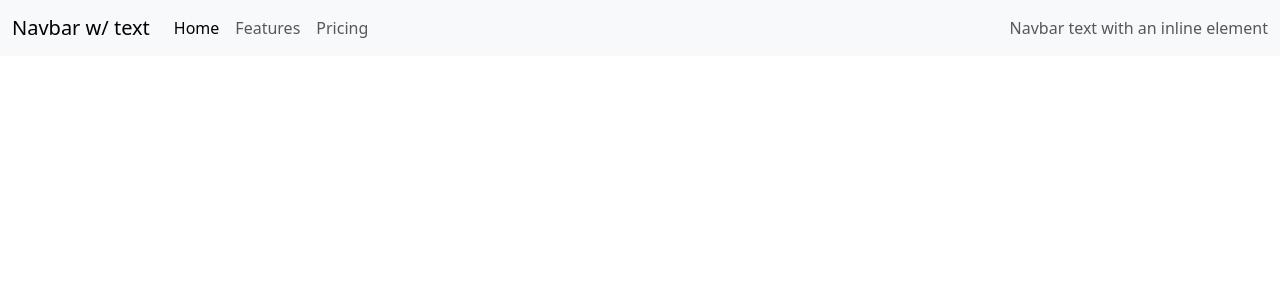
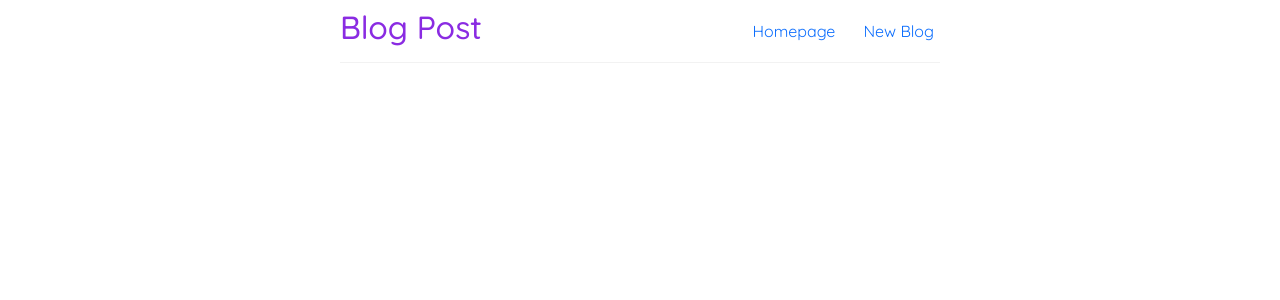
Before and after one commit to vincentrono254/React-blog, a React (Create React App) app: page / in a window 1280 px wide. Shown: the top 300 px of the page. Built offline with nearby package versions, Linux system fonts and the light colour scheme.

Commit message:
react router

```diff
--- a/package.json
+++ b/package.json
@@ -9,7 +9,8 @@
     "bootstrap": "^5.3.3",
     "react": "^18.3.1",
     "react-dom": "^18.3.1",
-    "react-scripts": "5.0.1",
+    "react-router-dom": "^5.3.4",
+    "react-scripts": "^5.0.1",
     "web-vitals": "^2.1.4"
   },
   "scripts": {
--- a/src/App.js
+++ b/src/App.js
@@ -1,11 +1,23 @@
 import "./App.css";
-import Navbar from "./components/Navbar";
+import { BrowserRouter as Router, Route, Switch } from "react-router-dom";
+import Home from "./components/Home";
+// import Create from "./components/Create";
+// import Navbar from "./components/Navbar";
 
 function App() {
   return (
-    <div className="App">
-      <Navbar />
-    </div>
+    <Router>
+      <div className="App">
+        <Home />
+
+        <div className="content">
+          <Switch>
+            <Route exact path="/"></Route>
+            <Route exact path="/"></Route>
+          </Switch>
+        </div>
+      </div>
+    </Router>
   );
 }
 
--- /dev/null
+++ b/src/components/Create.js
@@ -0,0 +1,76 @@
+import { useState } from "react";
+
+const UserInput = () => {
+  const [data, setData] = useState({
+    firstname: "",
+    lastname: "",
+    age: "",
+    course: "",
+  });
+
+  const handleInput = (e) => {
+    const { name, value } = e.target;
+    setData((prev) => {
+      return { ...prev, [name]: value };
+    });
+  };
+
+  const handleSubmit = (e) => {
+    // submit handle
+  };
+
+  return (
+    <div>
+      <form onSubmit={handleSubmit}>
+        <label>Firstname</label>
+        <br />
+        <input
+          type="text"
+          name="firstname"
+          onChange={handleInput}
+          placeholder="enter your firstname"
+        ></input>
+        <br />
+
+        <label>Lastname</label>
+        <br />
+        <input
+          type="text"
+          name="lastname"
+          onChange={handleInput}
+          placeholder="enter your lastname"
+        ></input>
+        <br />
+
+        <label>Age</label>
+        <br />
+        <input
+          type="text"
+          name="age"
+          onChange={handleInput}
+          placeholder="enter your age"
+        ></input>
+        <br />
+
+        <label>Course</label>
+        <br />
+        <input
+          type="text"
+          name="course"
+          onChange={handleInput}
+          placeholder="enter your course"
+        ></input>
+        <br />
+
+        <button type="submit">Submit</button>
+      </form>
+
+      <p>{data.firstname}</p>
+      <p>{data.lastname}</p>
+      <p>{data.age}</p>
+      <p>{data.course}</p>
+    </div>
+  );
+};
+
+export default UserInput;
--- /dev/null
+++ b/src/components/Home.js
@@ -0,0 +1,15 @@
+import { Link } from "react-router-dom";
+
+const Home = () => {
+  return (
+    <nav className="navbar">
+      <h2>Blog Post</h2>
+      <div className="links">
+        <Link to="/">Homepage</Link>
+        <Link to="/Create">New Blog</Link>
+      </div>
+    </nav>
+  );
+};
+
+export default Home;
--- a/src/components/Navbar.js
+++ b/src/components/Navbar.js
@@ -1,48 +1,14 @@
-import React, { Component } from "react";
+import { link } from "react-router-dom";
 
 const Navbar = () => {
   return (
-    <div>
-      <nav class="navbar navbar-expand-lg bg-body-tertiary">
-        <div class="container-fluid">
-          <a class="navbar-brand" href="#">
-            Navbar w/ text
-          </a>
-          <button
-            class="navbar-toggler"
-            type="button"
-            data-bs-toggle="collapse"
-            data-bs-target="#navbarText"
-            aria-controls="navbarText"
-            aria-expanded="false"
-            aria-label="Toggle navigation"
-          >
-            <span class="navbar-toggler-icon"></span>
-          </button>
-          <div class="collapse navbar-collapse" id="navbarText">
-            <ul class="navbar-nav me-auto mb-2 mb-lg-0">
-              <li class="nav-item">
-                <a class="nav-link active" aria-current="page" href="#">
-                  Home
-                </a>
-              </li>
-              <li class="nav-item">
-                <a class="nav-link" href="#">
-                  Features
-                </a>
-              </li>
-              <li class="nav-item">
-                <a class="nav-link" href="#">
-                  Pricing
-                </a>
-              </li>
-            </ul>
-            <span class="navbar-text">Navbar text with an inline element</span>
-          </div>
-        </div>
-      </nav>
-    </div>
+    <nav className="navbar">
+      <h2>Blog post</h2>
+      <div className="links">
+        <link to="/">Home</link>
+        <link to="Create">About</link>
+      </div>
+    </nav>
   );
 };
-
 export default Navbar;
--- a/src/index.css
+++ b/src/index.css
@@ -1,13 +1,34 @@
-body {
-  margin: 0;
-  font-family: -apple-system, BlinkMacSystemFont, 'Segoe UI', 'Roboto', 'Oxygen',
-    'Ubuntu', 'Cantarell', 'Fira Sans', 'Droid Sans', 'Helvetica Neue',
-    sans-serif;
-  -webkit-font-smoothing: antialiased;
-  -moz-osx-font-smoothing: grayscale;
+@import url("https://fonts.googleapis.com/css2?family=Quicksand:wght@300;400;500;600;700&display=swap");
+* {
+  margin: 0px;
+  font-family: "quicksand";
+  color: #333;
+}
+.navbar {
+  padding: 20px;
+  display: flex;
+  align-items: center;
+  max-width: 600px;
+  margin: 0 auto;
+  border-bottom: 1px solid #f2f2f2;
+}
+.navbar h2 {
+  color: blueviolet;
 }
 
-code {
-  font-family: source-code-pro, Menlo, Monaco, Consolas, 'Courier New',
-    monospace;
+.links {
+  margin-left: auto;
 }
+.links a {
+  margin-left: 16px;
+  text-decoration: none;
+  padding: 6px;
+}
+.navbar a :hover {
+  color: #f1356d;
+}
+.content {
+  max-width: 600px;
+  margin: 40px auto;
+  padding: 20px;
+}
--- a/src/index.js
+++ b/src/index.js
@@ -1,5 +1,6 @@
 import React from "react";
 import ReactDOM from "react-dom/client";
+import { BrowserRouter } from "react-router-dom";
 import "./index.css";
 import App from "./App";
 import reportWebVitals from "./reportWebVitals";
@@ -8,7 +9,9 @@ import "../node_modules/bootstrap/dist/css/bootstrap.min.css";
 const root = ReactDOM.createRoot(document.getElementById("root"));
 root.render(
   <React.StrictMode>
-    <App />
+    <BrowserRouter>
+      <App />
+    </BrowserRouter>
   </React.StrictMode>
 );
 
```
Also changed, not shown: 1 other file (tests, documents, lock files or other folders).
